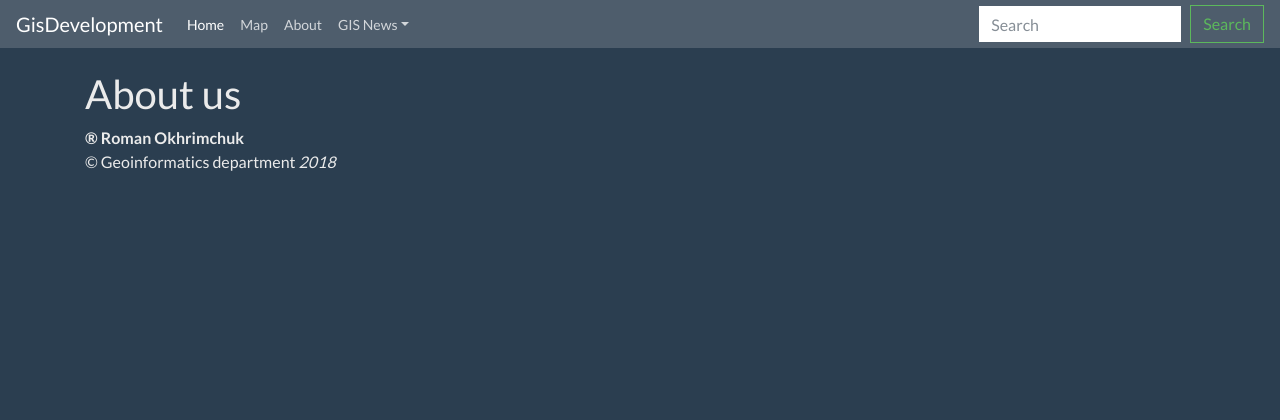
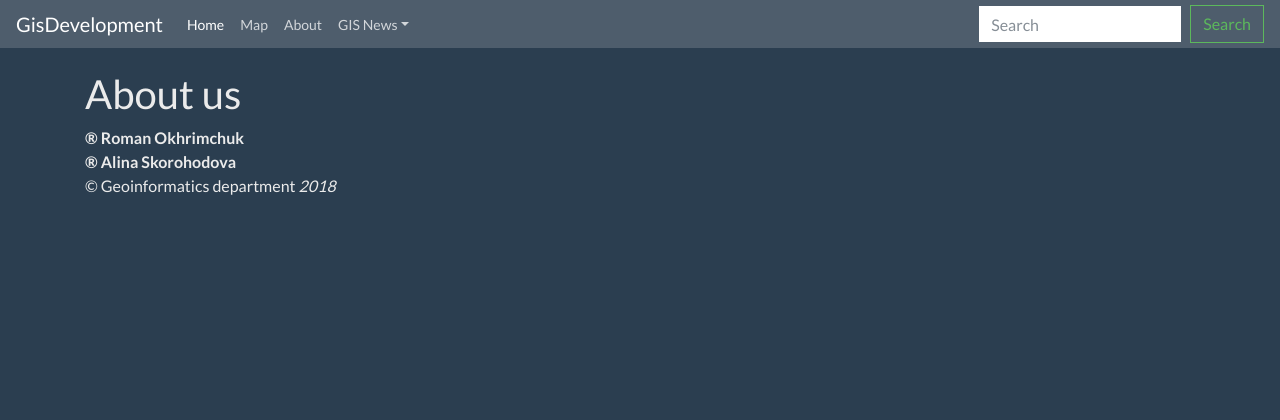
Before and after one commit to Romzes005/DjangoGis, a Django app: page /about/ in a window 1280 px wide. Shown: the top 420 px of the page. Run offline with Django 3.2, Linux system fonts and the light colour scheme; some libraries are stand-ins or nearby versions.

Commit message:
- add superstar

```diff
--- a/gis/templates/gis/about.html
+++ b/gis/templates/gis/about.html
@@ -7,5 +7,6 @@
 {% block content %}
     <h1>About us</h1>
     <div><strong>&reg Roman Okhrimchuk  </strong></div>
+    <div><strong>&reg Alina Skorohodova </strong></div>
     <div>&copy Geoinformatics department <em>2018</em></div>
 {% endblock %}
```
Also changed, not shown: db.sqlite3.
